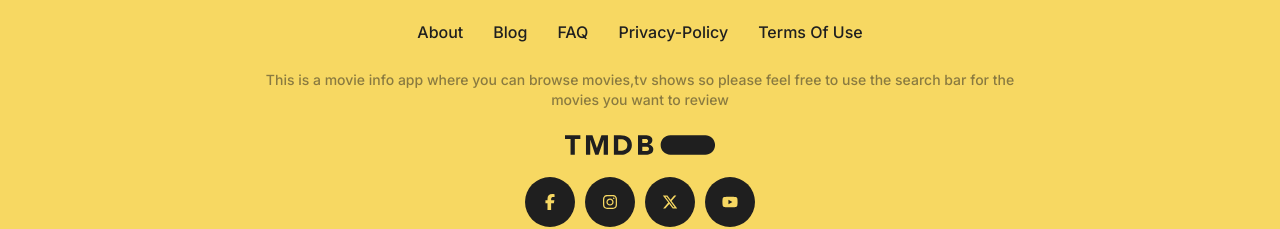
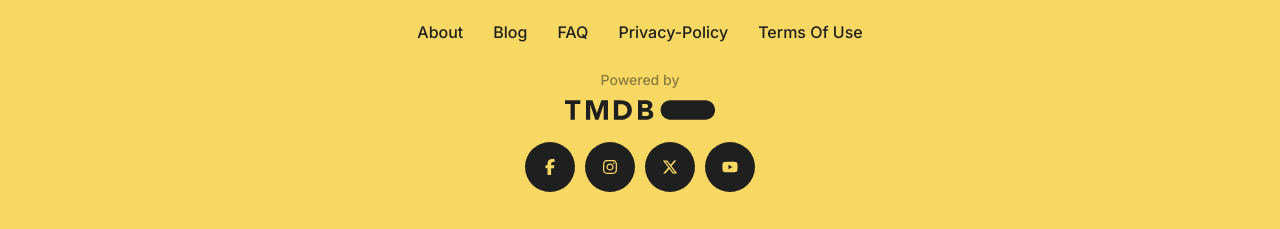
Before and after one commit to tim-green/tmdb-react-app, a React (Vite) app: page / in a window 1280 px wide. Shown: the part 2520-2749 px from the top of the page. Built offline with nearby package versions, Linux system fonts and the light colour scheme; no server answers.

Commit message:
updated footer text, include link to TMDB

```diff
--- a/src/components/footer/Footer.jsx
+++ b/src/components/footer/Footer.jsx
@@ -24,13 +24,11 @@
           <li className="menuItem">Terms Of Use</li>
         </ul>
         <div className="infoText">
-          This is a movie info app where you can browse movies,tv shows so
-          please feel free to use the search bar for the movies you want to
-          review
+          Powered by
         </div>
         <div className="poweredBy">
         <div className="tmdb">
-          <img src={tmdbLogo} alt="powered by TMDB" title="Powered by TMDB"  />
+         <a href="https://developer.themoviedb.org/docs/getting-started" target="_blank"><img src={tmdbLogo} alt="powered by TMDB" title="Powered by TMDB"  /></a>
         </div>
         </div>
         <div className="socialIcons">
--- a/src/components/footer/style.scss
+++ b/src/components/footer/style.scss
@@ -53,7 +53,7 @@
     @include md {
       font-size: 14px;
       // margin-bottom: 30px;
-      margin-bottom: 15px;
+      // margin-bottom: 15px;
     }
   }
   .socialIcons {
```
